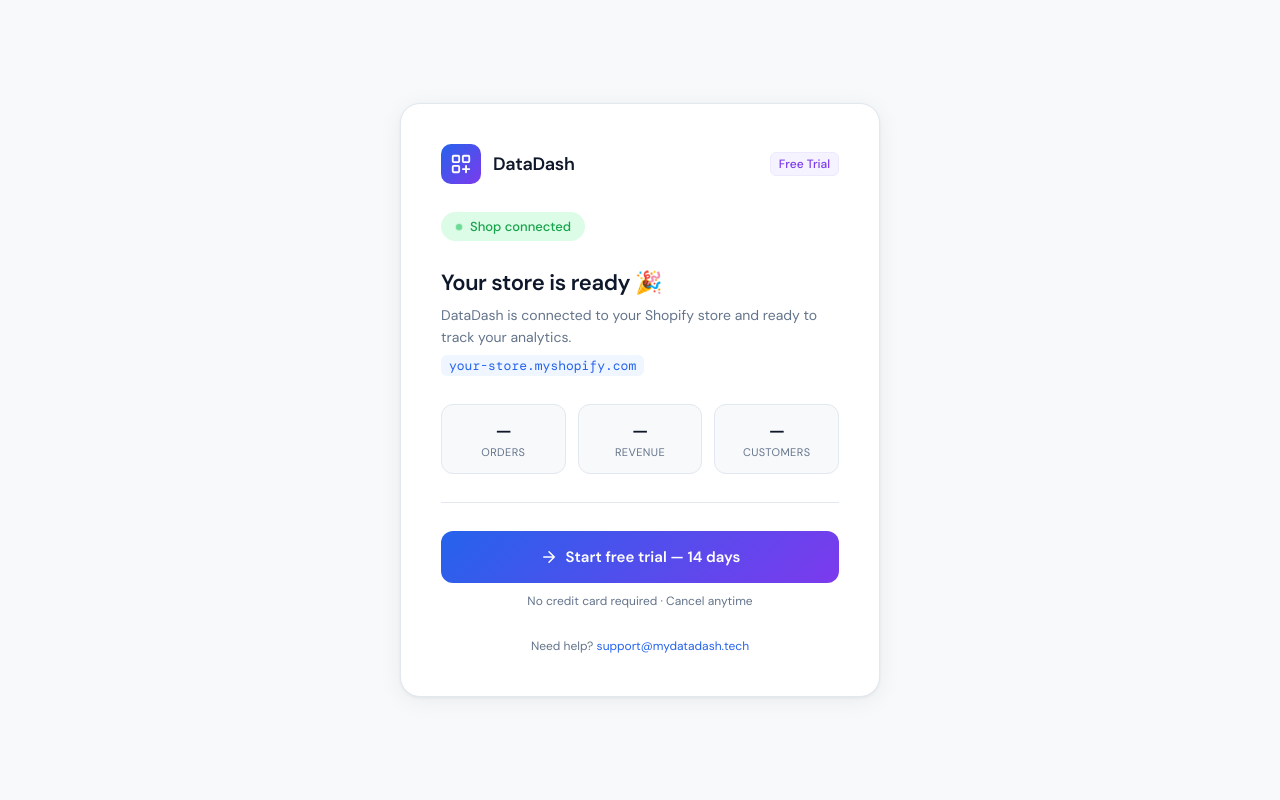
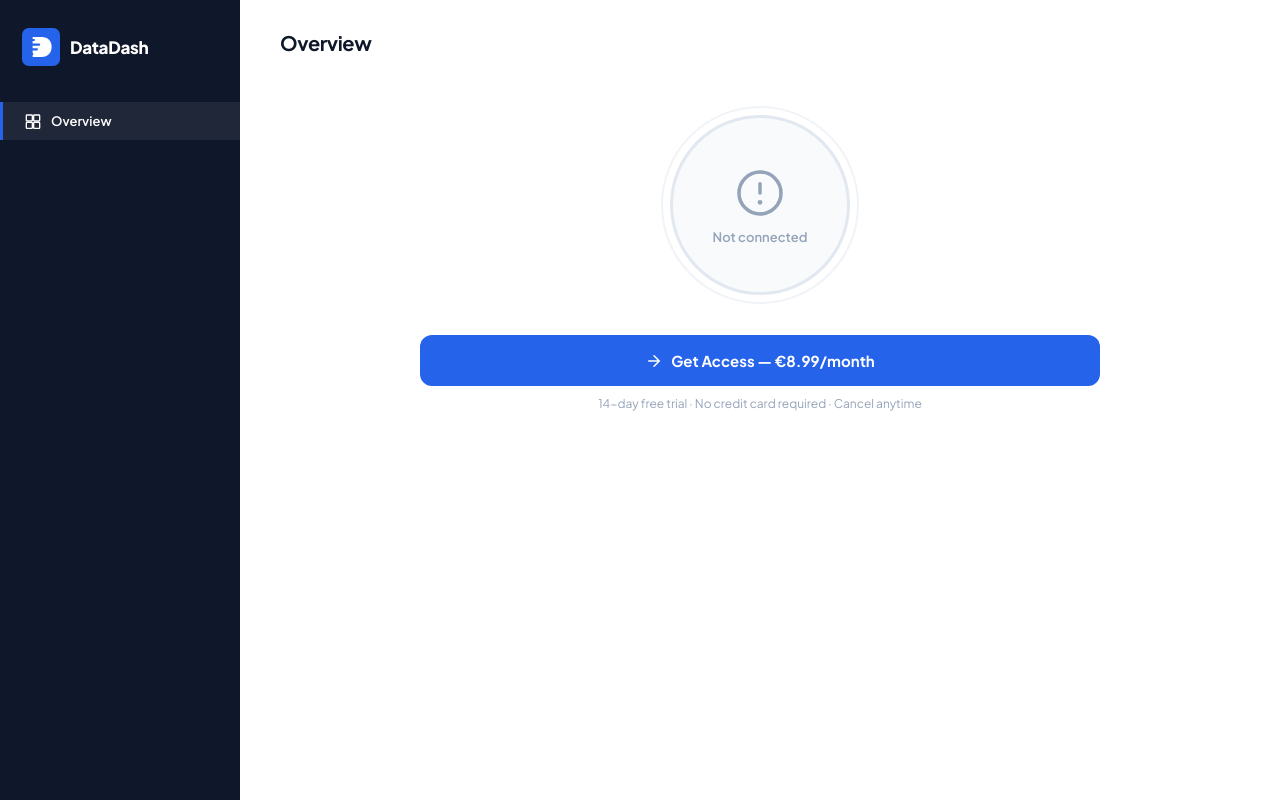
Before and after one commit to jilalymosbah-del/datadash-backend, a website: page connected.html in a window 1280 px wide. Drawn offline with nearby package versions, Linux system fonts and the light colour scheme; no server answers.

Commit message:
connected final with CTA

```diff
--- a/connected.html
+++ b/connected.html
@@ -3,344 +3,240 @@
 <head>
 <meta charset="UTF-8"/>
 <meta name="viewport" content="width=device-width,initial-scale=1"/>
-<title>DataDash — Connected</title>
-<link href="https://fonts.googleapis.com/css2?family=DM+Sans:wght@300;400;500;600&family=DM+Mono:wght@400;500&display=swap" rel="stylesheet"/>
+<title>DataDash</title>
+<link href="https://fonts.googleapis.com/css2?family=Plus+Jakarta+Sans:wght@400;500;600;700;800&display=swap" rel="stylesheet"/>
 <style>
+  *, *::before, *::after { box-sizing: border-box; margin: 0; padding: 0; }
   :root {
-    --bg: #f8f9fb;
-    --card: #ffffff;
-    --accent: #2563eb;
-    --accent2: #7c3aed;
-    --green: #16a34a;
-    --green-bg: #dcfce7;
-    --green-dot: #22c55e;
-    --text: #0f172a;
-    --muted: #64748b;
-    --border: #e2e8f0;
-    --shadow: 0 1px 3px rgba(0,0,0,.06), 0 4px 24px rgba(0,0,0,.06);
+    --blue:     #1D4ED8;
+    --blue-med: #2563EB;
+    --blue-lt:  #DBEAFE;
+    --green-d:  #16A34A;
+    --green-bg: #DCFCE7;
+    --green-br: #86efac;
+    --red:      #ef4444;
+    --t1: #0F172A; --t2: #334155; --t3: #94A3B8;
+    --border: #E2E8F0; --bg: #F8FAFC; --card: #FFFFFF;
+    --font: 'Plus Jakarta Sans', sans-serif;
   }
+  html, body { height: 100%; font-family: var(--font); background: #fff; color: var(--t1); -webkit-font-smoothing: antialiased; font-size: 14px; }
+  .layout { display: flex; height: 100vh; }
+  .sidebar {
+    width: 240px; background: #0f172a;
+    display: flex; flex-direction: column;
+    padding: 28px 0 24px; flex-shrink: 0;
+  }
+  .sidebar-logo { display: flex; align-items: center; gap: 10px; padding: 0 22px 36px; }
+  .logo-svg { width: 38px; height: 38px; flex-shrink: 0; }
+  .logo-text { font-size: 17px; font-weight: 800; color: #fff; letter-spacing: -.3px; }
+  .nav-item {
+    display: flex; align-items: center; gap: 10px;
+    padding: 11px 22px; font-size: 13px; font-weight: 600;
+    color: #94a3b8; cursor: pointer;
+    border-left: 3px solid transparent;
+    text-decoration: none; transition: background .12s;
+  }
+  .nav-item.active { color: #fff; background: rgba(255,255,255,.07); border-left-color: #2563eb; }
+  .nav-item svg { width: 16px; height: 16px; flex-shrink: 0; }
+  .main { flex: 1; overflow-y: auto; background: #fff; display: flex; flex-direction: column; }
+  .main-header { padding: 30px 40px 0; font-size: 20px; font-weight: 700; letter-spacing: -.4px; color: var(--t1); }
+  .main-body { flex: 1; padding: 60px 40px 40px; display: flex; flex-direction: column; align-items: center; gap: 40px; }
+  .circle-outer {
+    width: 180px; height: 180px; border-radius: 50%;
+    border: 3px solid var(--border); background: var(--bg);
+    display: flex; flex-direction: column;
+    align-items: center; justify-content: center; gap: 8px;
+    position: relative; transition: all .3s;
+  }
+  .circle-outer::after {
+    content: ''; position: absolute; inset: -12px;
+    border-radius: 50%; border: 2px solid var(--border);
+    opacity: .5; transition: border-color .3s;
+  }
+  .circle-outer.connected { background: var(--green-bg); border-color: var(--green-br); }
+  .circle-outer.connected::after { border-color: var(--green-br); opacity: .4; }
+  .circle-icon { width: 56px; height: 56px; }
+  .circle-label { font-size: 13px; font-weight: 600; color: var(--t3); }
+  .circle-outer.connected .circle-label { color: var(--green-d); }
+  .stats-wrap { width: 100%; max-width: 680px; }
+  .stats-title { font-size: 14px; font-weight: 600; color: var(--t2); margin-bottom: 14px; }
+  .stats-row { display: flex; border: 1px solid var(--border); border-radius: 12px; overflow: hidden; }
+  .stat-cell { flex: 1; padding: 22px 20px; border-right: 1px solid var(--border); display: flex; flex-direction: column; gap: 4px; }
+  .stat-cell:last-child { border-right: none; }
+  .stat-icon-row { display: flex; align-items: center; gap: 6px; margin-bottom: 4px; }
+  .stat-icon-row svg { width: 15px; height: 15px; color: var(--t3); }
+  .stat-val { font-size: 22px; font-weight: 700; letter-spacing: -.6px; color: var(--t1); }
+  .stat-lbl { font-size: 11px; color: var(--t3); font-weight: 500; text-transform: uppercase; letter-spacing: .5px; }
+  .stat-delta { font-size: 11px; color: var(--t3); margin-top: 4px; display: flex; align-items: center; gap: 4px; }
+  .badge-delta { display: inline-flex; align-items: center; font-size: 10px; font-weight: 600; padding: 2px 5px; border-radius: 4px; }
+  .neg { background: #fee2e2; color: var(--red); }
+  .pos { background: var(--green-bg); color: var(--green-d); }
 
-  * { box-sizing: border-box; margin: 0; padding: 0; }
-
-  body {
-    font-family: 'DM Sans', sans-serif;
-    background: var(--bg);
-    color: var(--text);
-    min-height: 100vh;
-    display: flex;
-    flex-direction: column;
-    align-items: center;
-    justify-content: center;
-    padding: 24px;
-  }
-
-  .card {
-    background: var(--card);
-    border: 1px solid var(--border);
-    border-radius: 20px;
-    box-shadow: var(--shadow);
-    width: 100%;
-    max-width: 480px;
-    padding: 40px;
-    display: flex;
-    flex-direction: column;
-    gap: 28px;
-  }
-
-  /* Header */
-  .header {
-    display: flex;
-    align-items: center;
-    gap: 12px;
-  }
-  .logo {
-    width: 40px; height: 40px;
-    background: linear-gradient(135deg, var(--accent), var(--accent2));
-    border-radius: 10px;
-    display: flex; align-items: center; justify-content: center;
-  }
-  .logo svg { width: 22px; height: 22px; }
-  .brand { font-size: 18px; font-weight: 600; letter-spacing: -.3px; }
-
-  /* Status badge */
-  .status-badge {
-    display: inline-flex;
-    align-items: center;
-    gap: 7px;
-    background: var(--green-bg);
-    color: var(--green);
-    font-size: 13px;
-    font-weight: 500;
-    padding: 6px 14px;
-    border-radius: 999px;
-    width: fit-content;
-  }
-  .dot {
-    width: 8px; height: 8px;
-    background: var(--green-dot);
-    border-radius: 50%;
-    animation: pulse 2s infinite;
-  }
-  @keyframes pulse {
-    0%,100% { opacity: 1; transform: scale(1); }
-    50% { opacity: .6; transform: scale(.8); }
-  }
-
-  /* Title block */
-  .title-block h1 {
-    font-size: 22px;
-    font-weight: 600;
-    letter-spacing: -.4px;
-    line-height: 1.3;
-    margin-bottom: 6px;
-  }
-  .title-block p {
-    font-size: 14px;
-    color: var(--muted);
-    line-height: 1.6;
-  }
-  .shop-name {
-    font-family: 'DM Mono', monospace;
-    font-size: 13px;
-    color: var(--accent);
-    background: #eff6ff;
-    padding: 2px 8px;
-    border-radius: 6px;
-    display: inline-block;
-    margin-top: 6px;
-  }
-
-  /* Stats row */
-  .stats {
-    display: grid;
-    grid-template-columns: 1fr 1fr 1fr;
-    gap: 12px;
-  }
-  .stat {
-    background: var(--bg);
-    border: 1px solid var(--border);
-    border-radius: 12px;
-    padding: 14px 12px;
-    text-align: center;
-  }
-  .stat-val {
-    font-size: 18px;
-    font-weight: 600;
-    letter-spacing: -.5px;
-  }
-  .stat-label {
-    font-size: 11px;
-    color: var(--muted);
-    margin-top: 2px;
-    text-transform: uppercase;
-    letter-spacing: .4px;
-  }
-
-  /* CTA button */
-  .btn-main {
-    display: flex;
-    align-items: center;
-    justify-content: center;
-    gap: 8px;
-    background: linear-gradient(135deg, var(--accent), var(--accent2));
-    color: #fff;
-    font-family: 'DM Sans', sans-serif;
-    font-size: 15px;
-    font-weight: 600;
-    border: none;
-    border-radius: 12px;
-    padding: 16px 24px;
-    cursor: pointer;
-    width: 100%;
-    text-decoration: none;
+  /* CTA Button */
+  .cta-wrap { display: flex; flex-direction: column; align-items: center; gap: 10px; width: 100%; max-width: 680px; }
+  .btn-cta {
+    display: inline-flex; align-items: center; justify-content: center; gap: 8px;
+    background: var(--blue-med); color: #fff;
+    font-family: var(--font); font-size: 15px; font-weight: 700;
+    padding: 16px 32px; border-radius: 12px;
+    text-decoration: none; width: 100%;
     transition: opacity .15s, transform .15s;
   }
-  .btn-main:hover { opacity: .92; transform: translateY(-1px); }
-  .btn-main svg { width: 18px; height: 18px; }
-
-  /* Sub CTA */
-  .btn-sub {
-    display: flex;
-    align-items: center;
-    justify-content: center;
-    gap: 8px;
-    background: transparent;
-    color: var(--muted);
-    font-family: 'DM Sans', sans-serif;
-    font-size: 14px;
-    font-weight: 500;
-    border: 1px solid var(--border);
-    border-radius: 12px;
-    padding: 13px 24px;
-    cursor: pointer;
-    width: 100%;
-    text-decoration: none;
-    transition: background .15s, color .15s;
-    margin-top: -8px;
-  }
-  .btn-sub:hover { background: var(--bg); color: var(--text); }
-
-  /* Footer note */
-  .footer-note {
-    font-size: 12px;
-    color: var(--muted);
-    text-align: center;
-    line-height: 1.6;
-  }
-  .footer-note a { color: var(--accent); text-decoration: none; }
-
-  /* Plan tag */
-  .plan-tag {
-    display: inline-flex;
-    align-items: center;
-    gap: 5px;
-    font-size: 12px;
-    font-weight: 500;
-    color: var(--accent2);
-    background: #f5f3ff;
-    border: 1px solid #ede9fe;
-    border-radius: 6px;
-    padding: 3px 8px;
-  }
-
-  /* Divider */
-  .divider {
-    height: 1px;
-    background: var(--border);
-  }
-
-  /* Subscription state (hidden by default) */
-  .sub-active { display: none; }
-  .no-sub .sub-active { display: none; }
-  .has-sub .sub-inactive { display: none; }
-  .has-sub .sub-active { display: flex; }
+  .btn-cta:hover { opacity: .9; transform: translateY(-1px); }
+  .btn-cta svg { width: 18px; height: 18px; }
+  .cta-sub { font-size: 12px; color: var(--t3); }
 </style>
 </head>
 <body>
+<div class="layout">
 
-<div class="card" id="mainCard">
+  <aside class="sidebar">
+    <div class="sidebar-logo">
+      <svg class="logo-svg" viewBox="0 0 100 100" fill="none" xmlns="http://www.w3.org/2000/svg">
+        <rect width="100" height="100" rx="18" fill="#2563EB"/>
+        <path d="M28 24 L28 76 L52 76 C68 76 78 65 78 50 C78 35 68 24 52 24 Z" fill="white"/>
+        <rect x="20" y="41" width="28" height="6" rx="3" fill="#2563EB"/>
+        <rect x="20" y="53" width="22" height="6" rx="3" fill="#2563EB"/>
+        <rect x="20" y="29" width="14" height="5" rx="2.5" fill="#2563EB"/>
+        <rect x="20" y="66" width="10" height="5" rx="2.5" fill="#2563EB"/>
+      </svg>
+      <span class="logo-text">DataDash</span>
+    </div>
+    <a class="nav-item active" href="#">
+      <svg viewBox="0 0 24 24" fill="none" stroke="currentColor" stroke-width="2" stroke-linecap="round">
+        <rect x="2" y="3" width="9" height="9" rx="1"/>
+        <rect x="13" y="3" width="9" height="9" rx="1"/>
+        <rect x="2" y="14" width="9" height="9" rx="1"/>
+        <rect x="13" y="14" width="9" height="9" rx="1"/>
+      </svg>
+      Overview
+    </a>
+  </aside>
 
-  <!-- Header -->
-  <div class="header">
-    <div class="logo">
-      <svg viewBox="0 0 24 24" fill="none" stroke="#fff" stroke-width="2" stroke-linecap="round">
-        <rect x="3" y="3" width="7" height="7" rx="1"/>
-        <rect x="14" y="3" width="7" height="7" rx="1"/>
-        <rect x="3" y="14" width="7" height="7" rx="1"/>
-        <path d="M14 17.5h7M17.5 14v7"/>
+  <main class="main">
+    <div class="main-header">Overview</div>
+    <div class="main-body">
+
+      <div class="circle-outer" id="ring">
+        <svg class="circle-icon" viewBox="0 0 24 24" fill="none" id="ringIcon">
+          <circle cx="12" cy="12" r="9" stroke="#94a3b8" stroke-width="1.5"/>
+          <line x1="12" y1="8" x2="12" y2="12" stroke="#94a3b8" stroke-width="1.5" stroke-linecap="round"/>
+          <circle cx="12" cy="16" r="1" fill="#94a3b8"/>
+        </svg>
+        <span class="circle-label" id="circleLabel">Not connected</span>
+      </div>
+
+      <div class="stats-wrap" id="statsWrap" style="display:none">
+        <div class="stats-title">Tracked today</div>
+        <div class="stats-row">
+          <div class="stat-cell">
+            <div class="stat-icon-row">
+              <svg viewBox="0 0 24 24" fill="none" stroke="currentColor" stroke-width="2" stroke-linecap="round">
+                <rect x="2" y="5" width="20" height="14" rx="2"/><line x1="2" y1="10" x2="22" y2="10"/>
               </svg>
             </div>
-    <span class="brand">DataDash</span>
-    <span class="plan-tag" id="planTag" style="margin-left:auto">Free Trial</span>
+            <div class="stat-val" id="sRevenue">€ —</div>
+            <div class="stat-lbl">Total Revenue</div>
+            <div class="stat-delta"><span class="badge-delta neg" id="dRevenue">—</span> Since yesterday</div>
           </div>
-
-  <!-- Status -->
-  <div>
-    <div class="status-badge">
-      <span class="dot"></span>
-      Shop connected
+          <div class="stat-cell">
+            <div class="stat-icon-row">
+              <svg viewBox="0 0 24 24" fill="none" stroke="currentColor" stroke-width="2" stroke-linecap="round">
+                <path d="M6 2 3 6v14a2 2 0 0 0 2 2h14a2 2 0 0 0 2-2V6l-3-4z"/>
+                <line x1="3" y1="6" x2="21" y2="6"/>
+                <path d="M16 10a4 4 0 0 1-8 0"/>
+              </svg>
+            </div>
+            <div class="stat-val" id="sAov">€ —</div>
+            <div class="stat-lbl">Average Order Value</div>
+            <div class="stat-delta"><span class="badge-delta neg" id="dAov">—</span> Since yesterday</div>
+          </div>
+          <div class="stat-cell">
+            <div class="stat-icon-row">
+              <svg viewBox="0 0 24 24" fill="none" stroke="currentColor" stroke-width="2" stroke-linecap="round">
+                <circle cx="9" cy="21" r="1"/><circle cx="20" cy="21" r="1"/>
+                <path d="M1 1h4l2.68 13.39a2 2 0 0 0 2 1.61h9.72a2 2 0 0 0 2-1.61L23 6H6"/>
+              </svg>
+            </div>
+            <div class="stat-val" id="sOrders">—</div>
+            <div class="stat-lbl">Total Orders</div>
+            <div class="stat-delta"><span class="badge-delta neg" id="dOrders">—</span> Since yesterday</div>
+          </div>
         </div>
       </div>
 
-  <!-- Title -->
-  <div class="title-block">
-    <h1>Your store is ready 🎉</h1>
-    <p>DataDash is connected to your Shopify store and ready to track your analytics.</p>
-    <span class="shop-name" id="shopName">zjziwa-9i.myshopify.com</span>
-  </div>
-
-  <!-- Stats -->
-  <div class="stats">
-    <div class="stat">
-      <div class="stat-val" id="statOrders">—</div>
-      <div class="stat-label">Orders</div>
-    </div>
-    <div class="stat">
-      <div class="stat-val" id="statRevenue">—</div>
-      <div class="stat-label">Revenue</div>
-    </div>
-    <div class="stat">
-      <div class="stat-val" id="statCustomers">—</div>
-      <div class="stat-label">Customers</div>
-    </div>
-  </div>
-
-  <div class="divider"></div>
-
-  <!-- CTA — no subscription -->
-  <div class="sub-inactive" id="noSubBlock">
-    <div style="display:flex;flex-direction:column;gap:10px;width:100%">
-      <a href="https://YOUR_LEMONSQUEEZY_LINK" class="btn-main" id="subscribeBtn">
+      <!-- CTA -->
+      <div class="cta-wrap" id="ctaWrap">
+        <a href="https://mydatadash.lemonsqueezy.com/checkout/buy/61443440-69bf-4484-8716-250063423f14" target="_blank" class="btn-cta">
           <svg viewBox="0 0 24 24" fill="none" stroke="currentColor" stroke-width="2" stroke-linecap="round">
             <path d="M5 12h14M12 5l7 7-7 7"/>
           </svg>
-        Start free trial — 14 days
+          Get Access — €8.99/month
         </a>
-      <p style="font-size:12px;color:var(--muted);text-align:center">No credit card required · Cancel anytime</p>
-    </div>
-  </div>
-
-  <!-- CTA — has subscription -->
-  <div class="sub-active" id="hasSubBlock" style="flex-direction:column;gap:10px;width:100%">
-    <a href="https://app.mydatadash.tech/datadash-dashboard.html" class="btn-main" target="_blank">
-      <svg viewBox="0 0 24 24" fill="none" stroke="currentColor" stroke-width="2" stroke-linecap="round">
-        <rect x="3" y="3" width="18" height="18" rx="2"/>
-        <path d="M3 9h18M9 21V9"/>
-      </svg>
-      Open DataDash Dashboard
-    </a>
-    <a href="https://app.mydatadash.tech/datadash-dashboard.html" class="btn-sub" target="_blank">
-      Manage subscription
-    </a>
-  </div>
-
-  <div class="footer-note">
-    Need help? <a href="mailto:support@mydatadash.tech">support@mydatadash.tech</a>
+        <span class="cta-sub">14-day free trial · No credit card required · Cancel anytime</span>
       </div>
 
     </div>
+  </main>
+</div>
 
 <script>
-  // Read shop from URL params (injected by backend after OAuth)
-  const params = new URLSearchParams(window.location.search);
-  const shop = params.get('shop') || params.get('shopify_shop') || 'your-store.myshopify.com';
-  const token = params.get('token') || params.get('shopify_token') || '';
+  const p     = new URLSearchParams(window.location.search);
+  const shop  = p.get('shop') || p.get('shopify_shop') || '';
+  const token = p.get('token') || p.get('shopify_token') || '';
 
-  document.getElementById('shopName').textContent = shop;
+  if (shop && token) {
+    const ring = document.getElementById('ring');
+    ring.classList.add('connected');
+    document.getElementById('ringIcon').innerHTML =
+      '<path d="M20 6 9 17l-5-5" stroke="#16a34a" stroke-width="2" stroke-linecap="round" stroke-linejoin="round"/>';
+    document.getElementById('circleLabel').textContent = 'Connected';
+    document.getElementById('statsWrap').style.display = 'block';
 
-  // Check subscription status via backend
-  async function checkSubscription() {
+    (async () => {
       try {
-      const res = await fetch(`https://datadash-backend-production.up.railway.app/api/subscription/status?shop=${encodeURIComponent(shop)}`);
-      const data = await res.json();
-      if (data.active) {
-        document.getElementById('noSubBlock').style.display = 'none';
-        document.getElementById('hasSubBlock').style.display = 'flex';
-        document.getElementById('planTag').textContent = data.plan || 'Pro';
-        document.getElementById('planTag').style.color = '#16a34a';
-        document.getElementById('planTag').style.background = '#dcfce7';
-        document.getElementById('planTag').style.borderColor = '#bbf7d0';
+        const base = 'https://datadash-backend-dhbe.onrender.com/api/shopify/proxy';
+        const now  = new Date();
+        const tod  = new Date(now.getFullYear(), now.getMonth(), now.getDate()).toISOString();
+        const yes  = new Date(now.getFullYear(), now.getMonth(), now.getDate() - 1).toISOString();
+
+        const [todayRes, yestRes, countRes] = await Promise.all([
+          fetch(`${base}?domain=${shop}&token=${token}&endpoint=orders.json?status=any&financial_status=paid&created_at_min=${tod}&limit=250`),
+          fetch(`${base}?domain=${shop}&token=${token}&endpoint=orders.json?status=any&financial_status=paid&created_at_min=${yes}&created_at_max=${tod}&limit=250`),
+          fetch(`${base}?domain=${shop}&token=${token}&endpoint=orders/count.json`)
+        ]);
+
+        const todayData = await todayRes.json();
+        const yestData  = await yestRes.json();
+        const countData = await countRes.json();
+
+        const tOrders = todayData.orders || [];
+        const yOrders = yestData.orders  || [];
+
+        const tRev = tOrders.reduce((s, o) => s + parseFloat(o.total_price || 0), 0);
+        const yRev = yOrders.reduce((s, o) => s + parseFloat(o.total_price || 0), 0);
+        const tAov = tOrders.length ? tRev / tOrders.length : 0;
+        const yAov = yOrders.length ? yRev / yOrders.length : 0;
+
+        const pct = (a, b) => b === 0 ? null : Math.round(((a - b) / b) * 100);
+        const badge = (id, val) => {
+          const el = document.getElementById(id);
+          if (val === null) { el.textContent = '—'; return; }
+          el.textContent = (val >= 0 ? '+' : '') + val + '%';
+          el.className = 'badge-delta ' + (val >= 0 ? 'pos' : 'neg');
+        };
+
+        document.getElementById('sRevenue').textContent = '€ ' + tRev.toFixed(2);
+        document.getElementById('sAov').textContent     = '€ ' + tAov.toFixed(2);
+        document.getElementById('sOrders').textContent  = countData.count !== undefined ? tOrders.length + ' / ' + countData.count + ' total' : tOrders.length.toLocaleString();
+
+        badge('dRevenue', pct(tRev, yRev));
+        badge('dAov',     pct(tAov, yAov));
+        badge('dOrders',  pct(tOrders.length, yOrders.length));
+
+      } catch(e) { console.error(e); }
+    })();
   }
-    } catch(e) {}
-  }
-
-  // Load basic stats
-  async function loadStats() {
-    if (!token) return;
-    try {
-      const [oRes, cRes] = await Promise.all([
-        fetch(`https://datadash-backend-production.up.railway.app/api/shopify/proxy?domain=${shop}&token=${token}&endpoint=orders/count.json`),
-        fetch(`https://datadash-backend-production.up.railway.app/api/shopify/proxy?domain=${shop}&token=${token}&endpoint=customers/count.json`)
-      ]);
-      const oData = await oRes.json();
-      const cData = await cRes.json();
-      if (oData.count !== undefined) document.getElementById('statOrders').textContent = oData.count.toLocaleString();
-      if (cData.count !== undefined) document.getElementById('statCustomers').textContent = cData.count.toLocaleString();
-    } catch(e) {}
-  }
-
-  checkSubscription();
-  loadStats();
 </script>
 </body>
 </html>
```
Lines whose indentation alone changed are shown as unchanged.
